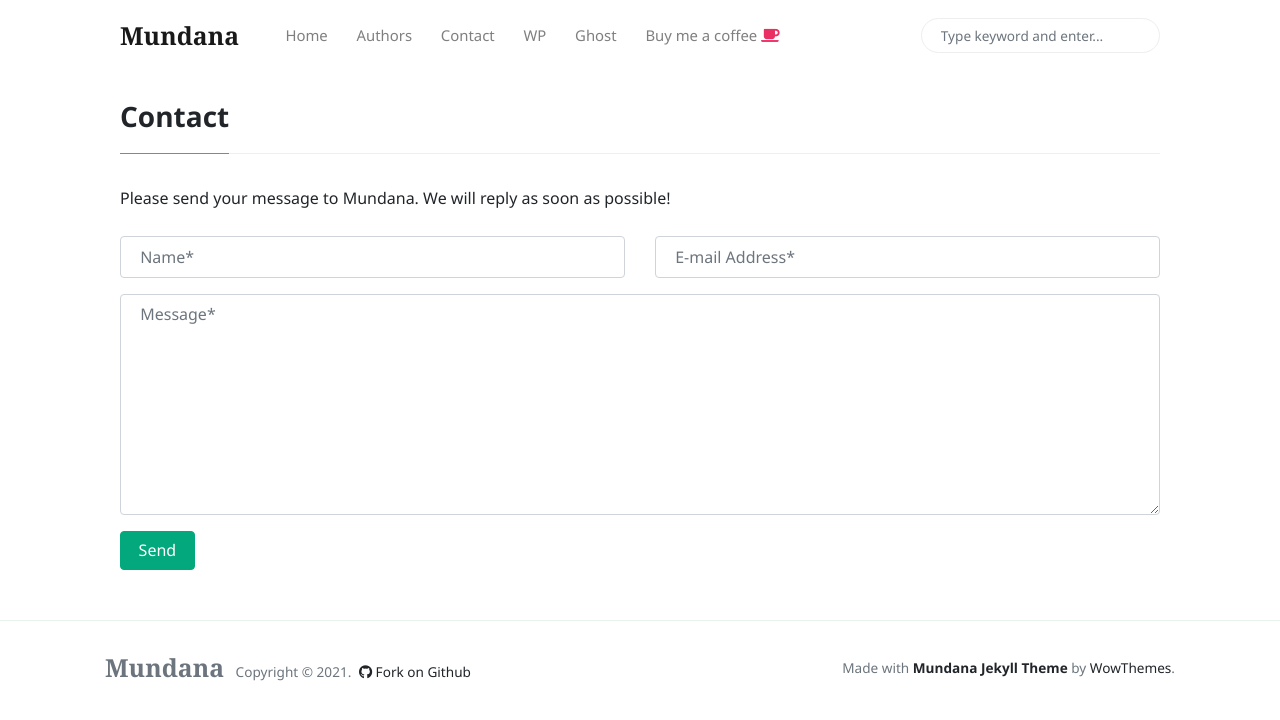
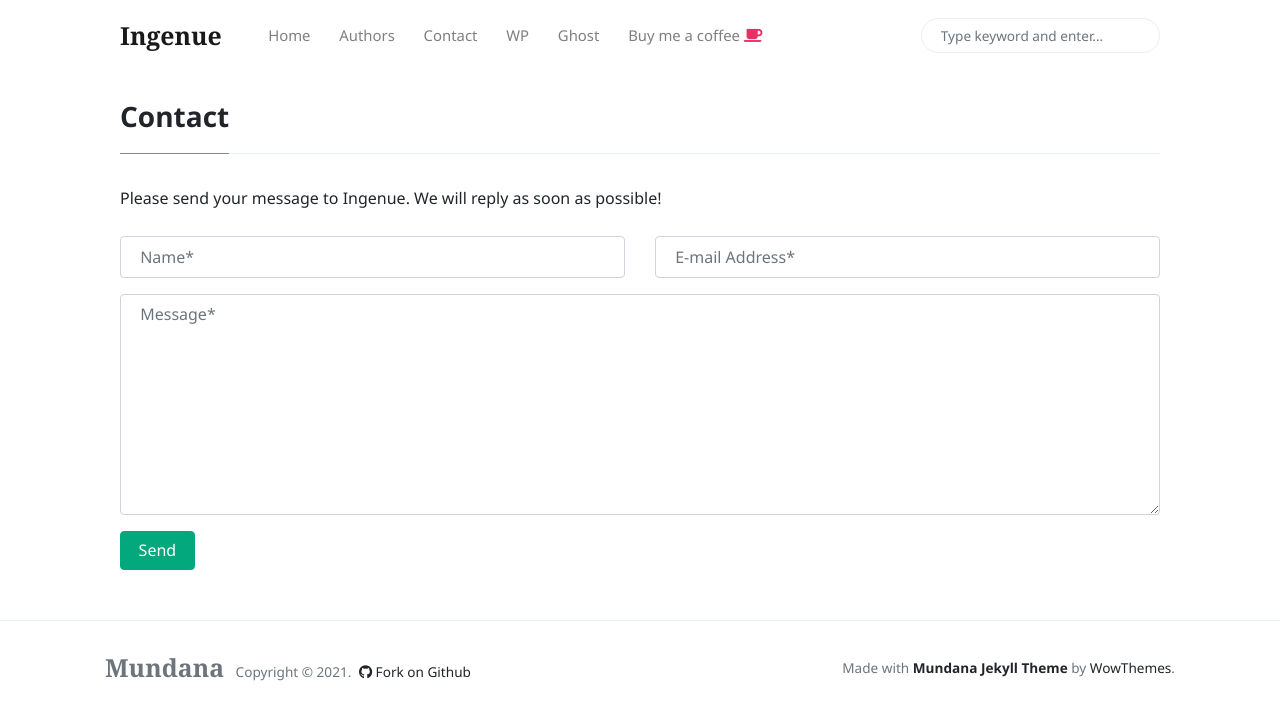
Before and after one commit to abbal1/MyBlog, a Jekyll site: the page built from _pages/contact.md, in a window 1280 px wide. Shown: the top 720 px of the page. Built offline with Jekyll 4.4.1, drawn with Linux system fonts in a browser that asks for light colours; nearby versions of some CDN libraries.

```diff
--- a/Gemfile
+++ b/Gemfile
@@ -15,4 +15,5 @@ group :jekyll_plugins do
     gem 'jekyll-sitemap'
     gem 'jekyll-paginate'
     gem 'jekyll-seo-tag'
+    gem 'jekyll-admin'
 end
--- a/_config.yml
+++ b/_config.yml
@@ -1,5 +1,5 @@
 # Site
-name: 'Mundana'
+name: 'Ingenue'
 description: 'Mundana is a free Jekyll theme for awesome people like you, Medium like.'
 logo: 'assets/images/logo.png'
 favicon: 'assets/images/favicon.ico'
@@ -17,6 +17,7 @@ plugins:
   - jekyll-sitemap
   - jekyll-paginate
   - jekyll-seo-tag
+  - jekyll-admin
 
 authors:
     sal:
```
